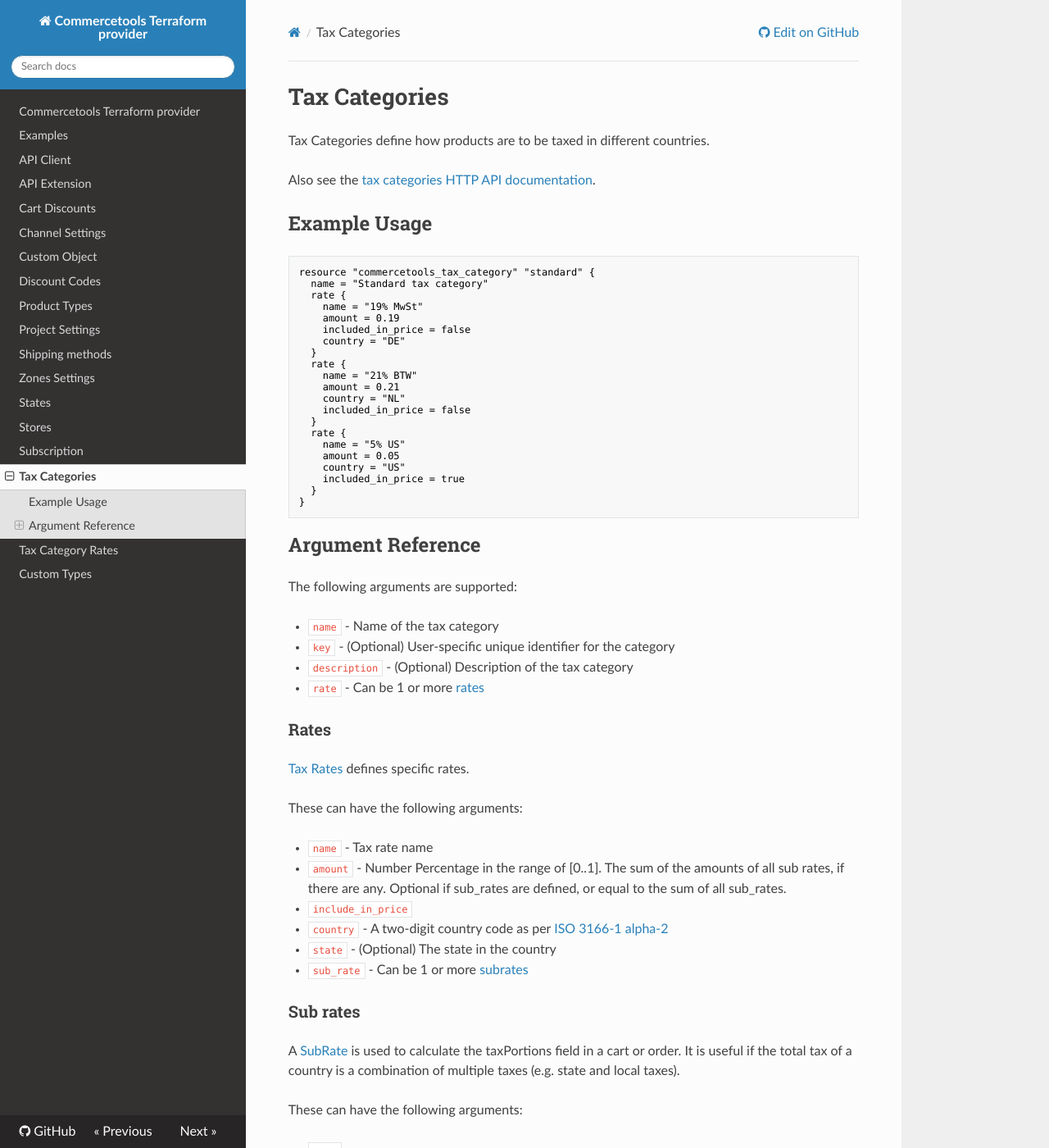
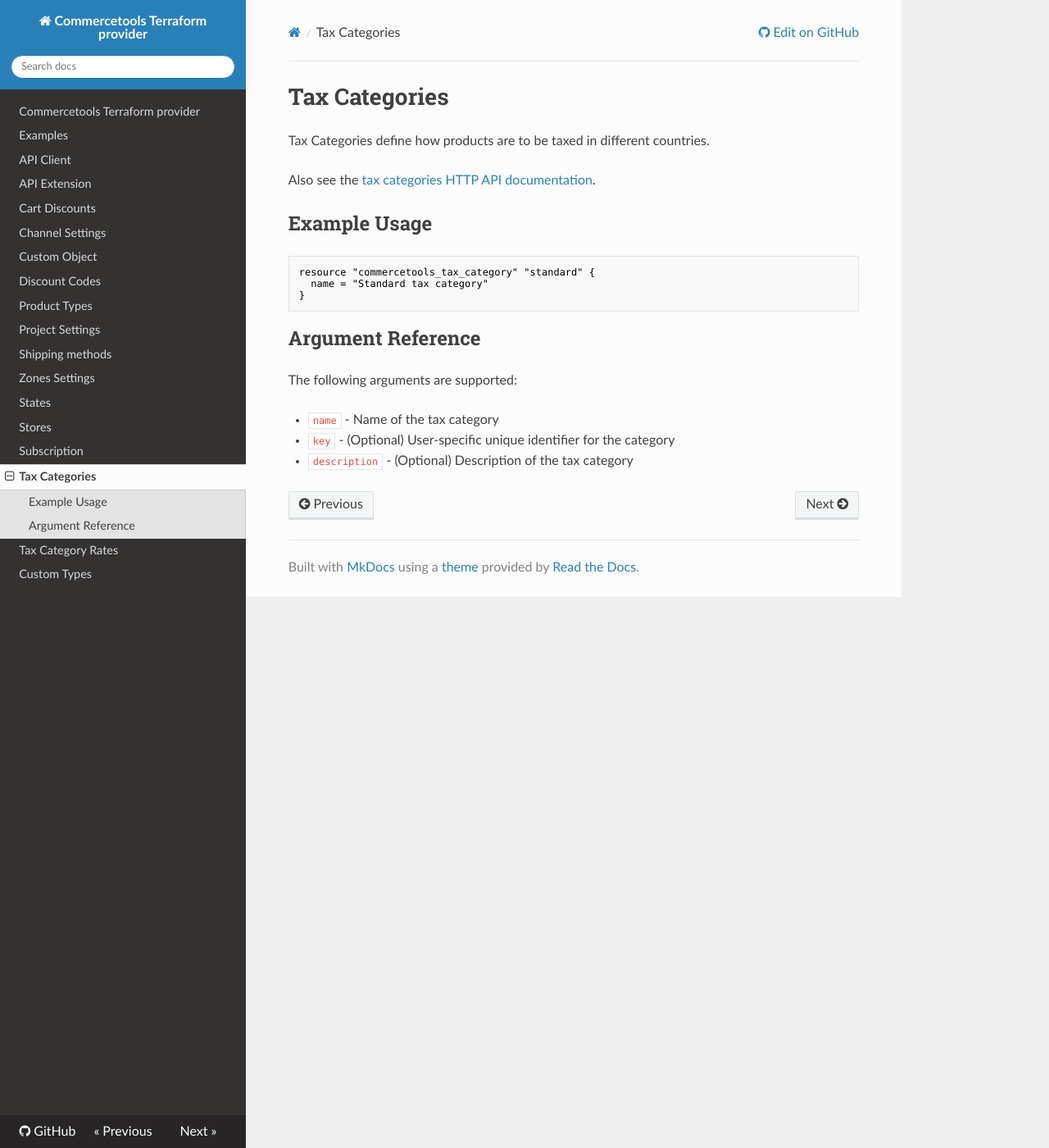
Before and after one commit to labd/terraform-provider-commercetools, an MkDocs documentation site: the page built from docs/resource_tax_category.md, in a window 1280 px wide and 1400 px high. Shown: the whole window at 82% size. Built offline with MkDocs 1.6.1, drawn with Linux system fonts in a browser that asks for light colours; nearby versions of some CDN libraries; some of the changed text lies outside the part shown.

Commit message:
Remove tax rates from tax category docs

````diff
--- a/docs/resource_tax_category.md
+++ b/docs/resource_tax_category.md
@@ -9,24 +9,6 @@ Also see the [tax categories HTTP API documentation][commercetool-tax-categories
 ```hcl
 resource "commercetools_tax_category" "standard" {
   name = "Standard tax category"
-  rate {
-    name = "19% MwSt"
-    amount = 0.19
-    included_in_price = false
-    country = "DE"
-  }
-  rate {
-    name = "21% BTW"
-    amount = 0.21
-    country = "NL"
-    included_in_price = false
-  }
-  rate {
-    name = "5% US"
-    amount = 0.05
-    country = "US"
-    included_in_price = true
-  }
 }
 ```
 
@@ -37,32 +19,5 @@ The following arguments are supported:
 * `name` - Name of the tax category
 * `key` - (Optional) User-specific unique identifier for the category
 * `description` - (Optional) Description of the tax category
-* `rate` - Can be 1 or more [rates](#rates)
-
-
-### Rates
-[Tax Rates][commercetool-rate] defines specific rates.
-
-These can have the following arguments:
-
-* `name` - Tax rate name
-* `amount` - Number Percentage in the range of [0..1]. The sum of the amounts of all sub rates, if there are any. Optional if sub_rates are defined, or equal to the sum of all sub_rates.
-* `include_in_price`
-* `country` - A two-digit country code as per [ISO 3166-1 alpha-2][country-iso]
-* `state` - (Optional) The state in the country
-* `sub_rate` - Can be 1 or more [subrates](#sub-rates)
-
-
-### Sub rates
-A [SubRate][commercetool-subrate] is used to calculate the taxPortions field in a cart or order. It is useful if the total tax of a country is a combination of multiple taxes (e.g. state and local taxes).
-
-These can have the following arguments:
-
-* `name`
-* `amount` - Number Percentage in the range of [0..1]
-
 
 [commercetool-tax-categories]: https://docs.commercetools.com/http-api-projects-taxCategories.html
-[commercetool-rate]: https://docs.commercetools.com/http-api-projects-taxCategories.html#taxrate
-[commercetool-subrate]: https://docs.commercetools.com/http-api-projects-taxCategories.html#subrate
-[country-iso]: https://en.wikipedia.org/wiki/ISO_3166-1_alpha-2
````
